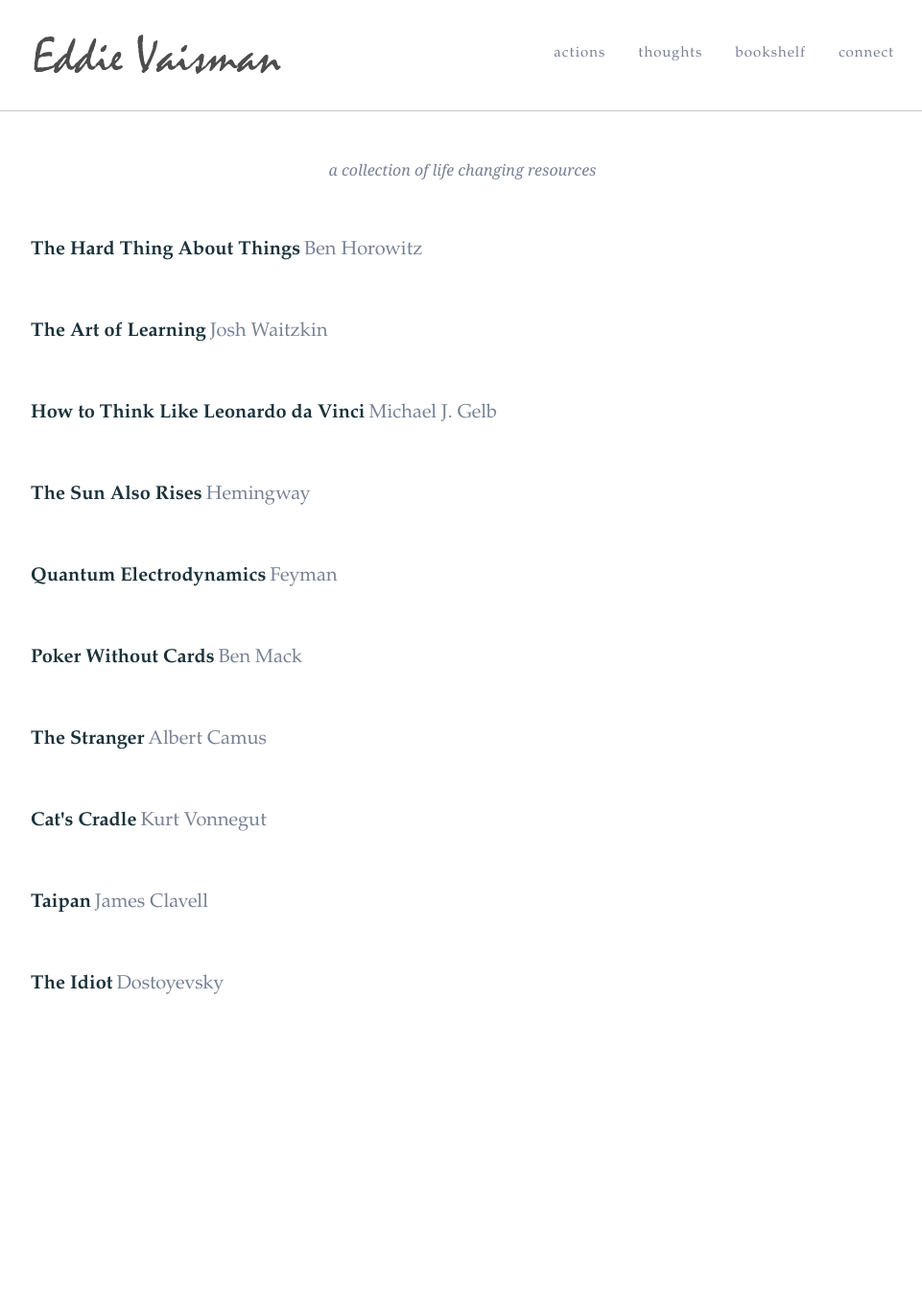
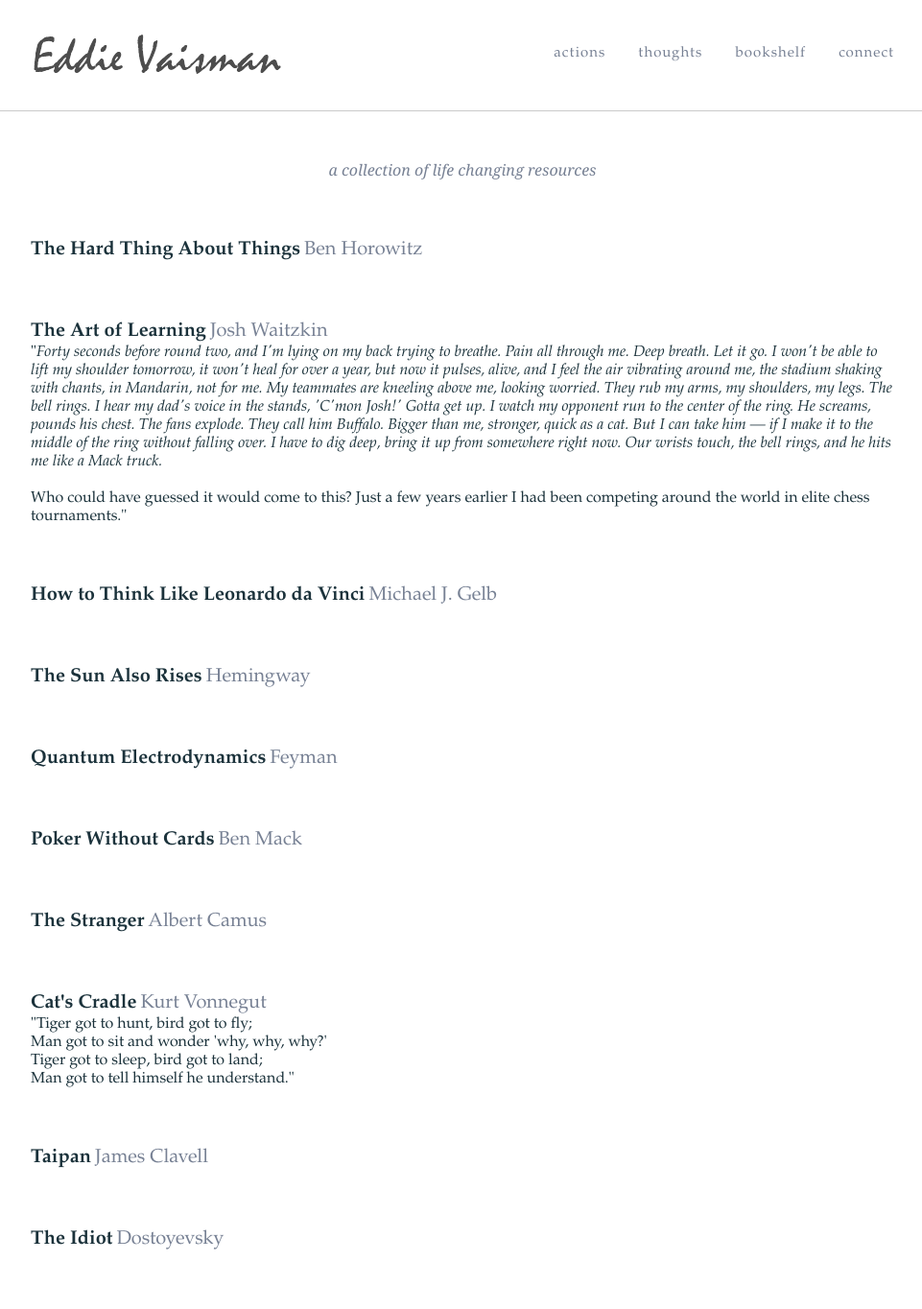
Before and after one commit to EVaisman/evaisman.github.io, a Jekyll site: the page built from bookshelf.html, in a window 1280 px wide. Shown: the whole page at 96% size, without its empty margins (158-1119 px from the left). Built offline with Jekyll 4.4.1, drawn with Linux system fonts in a browser that asks for light colours; nearby versions of some CDN libraries; before the commit the page ends 1098 px from its top, so only the background shows below that.

Commit message:
add excerpts for some books

```diff
--- a/_data/books.json
+++ b/_data/books.json
@@ -7,7 +7,15 @@
     {
         "title": "The Art of Learning",
         "author": "Josh Waitzkin",
-        "description": "",
+        "description": "\"<i>Forty seconds before round two, and I'm lying on my back trying to breathe. Pain all through me. Deep breath. Let it go.
+        I won't be able to lift my shoulder tomorrow, it won't heal for over a year, but now it pulses, alive, and I feel the air vibrating around me,
+        the stadium shaking with chants, in Mandarin, not for me. My teammates are kneeling above me, looking worried. They rub my arms,
+        my shoulders, my legs. The bell rings. I hear my dad's voice in the stands, 'C'mon Josh!' Gotta get up. I watch my opponent run to the center
+        of the ring. He screams, pounds his chest. The fans explode. They call him Buffalo. Bigger than me, stronger, quick as a cat. But I can take him —
+        if I make it to the middle of the ring without falling over. I have to dig deep, bring it up from somewhere right now. Our wrists touch, the bell
+        rings, and he hits me like a Mack truck.</i>
+        <br></br>
+        Who could have guessed it would come to this? Just a few years earlier I had been competing around the world in elite chess tournaments.\"",
     },
     {
         "title": "How to Think Like Leonardo da Vinci",
@@ -37,7 +45,10 @@
     {
         "title": "Cat's Cradle",
         "author": "Kurt Vonnegut",
-        "description": "",
+        "description": "\"Tiger got to hunt, bird got to fly;
+                          <br>Man got to sit and wonder 'why, why, why?'</br>
+                          Tiger got to sleep, bird got to land;
+                          <br>Man got to tell himself he understand.\"</br>",
     },
     {
         "title": "Taipan",
```
